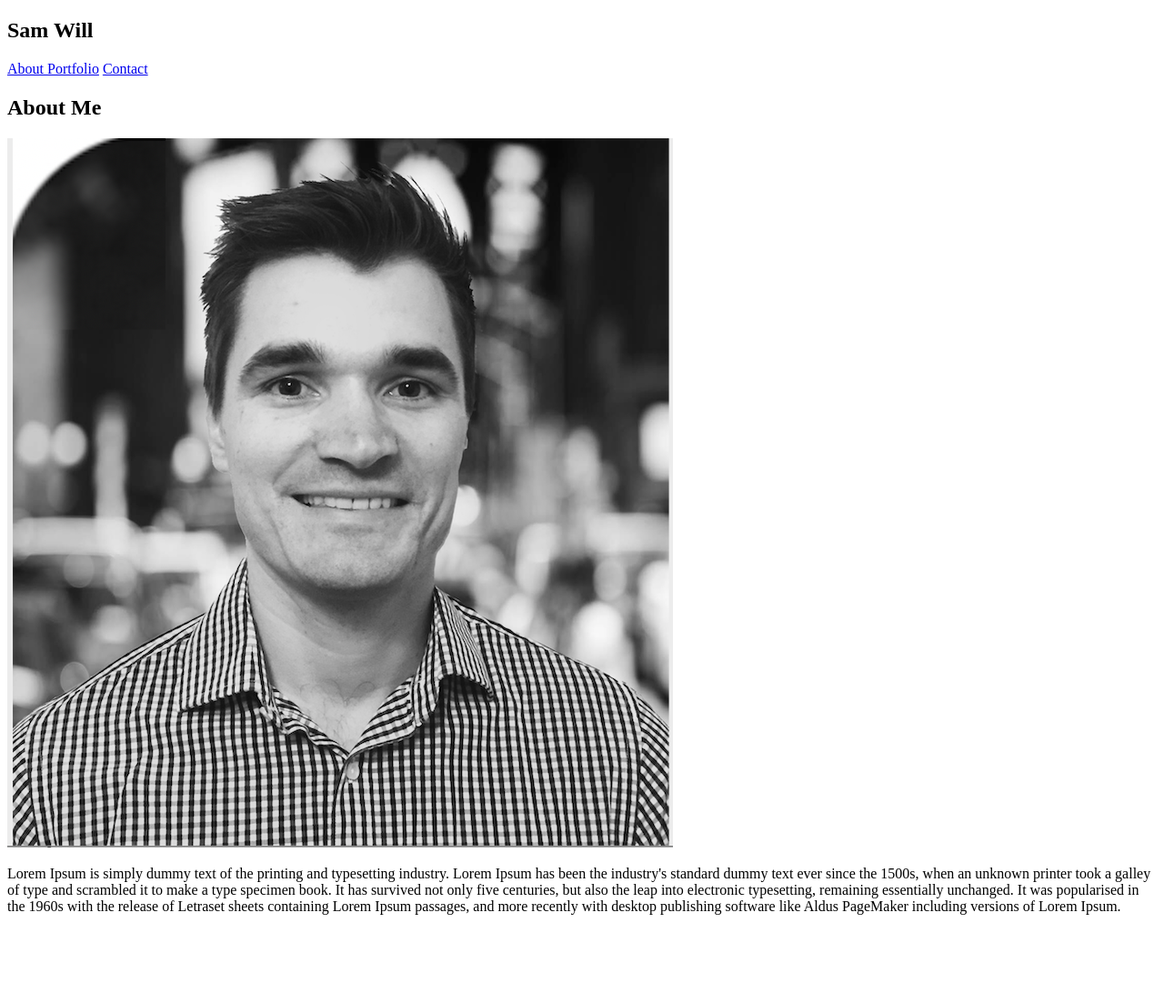
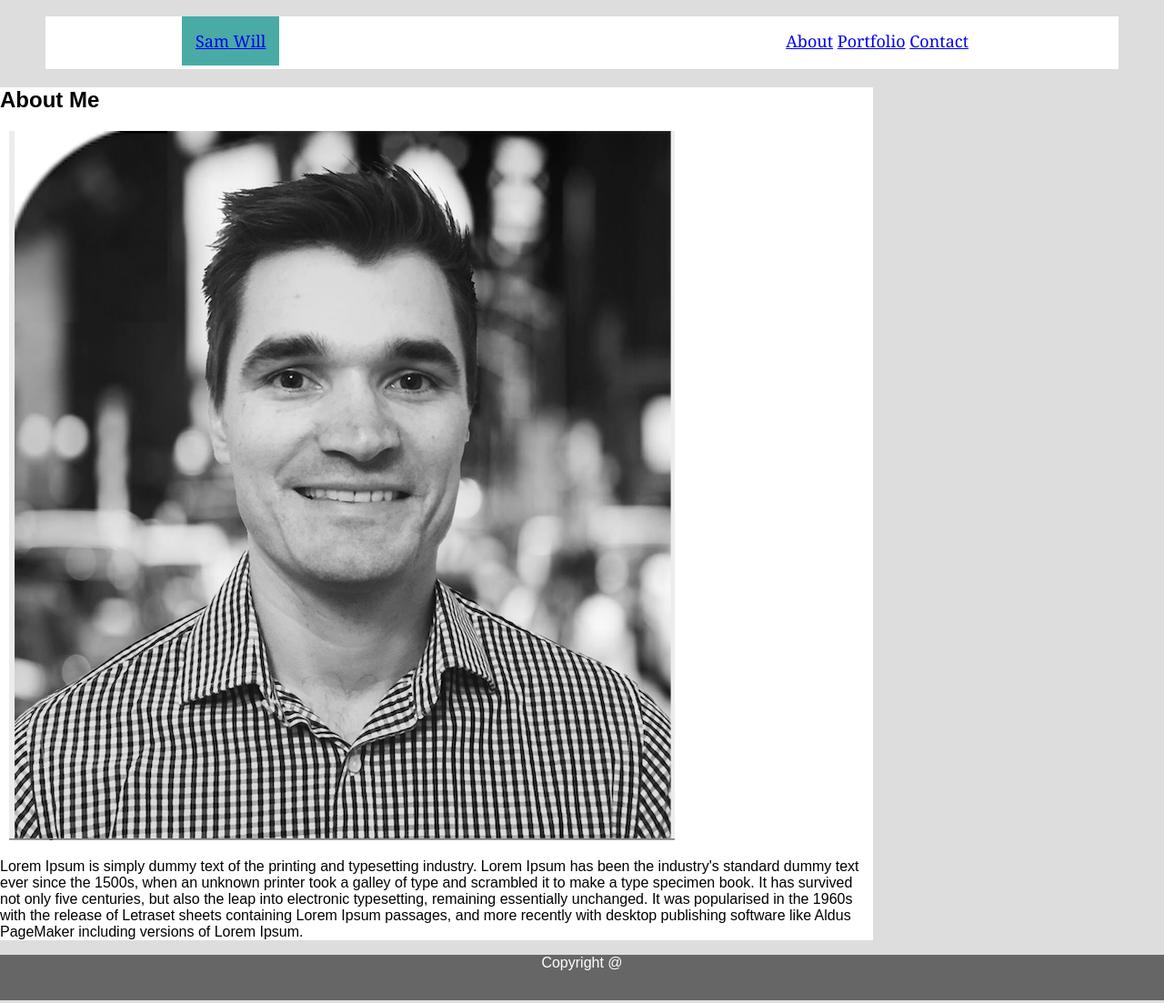
Before and after one commit to swillaus/Basic-Portfolio, a plain HTML site: page index.html in a window 1280 px wide. Shown: the whole page at 91% size. Before the commit the page ends 1022 px from the top, so only its background shows below. Drawn offline with Linux system fonts and the light colour scheme.

Commit message:
publish changes to HMTL code to include footer. Also initial CSS styling

```diff
--- a/assets/css/style.css
+++ b/assets/css/style.css
@@ -0,0 +1,64 @@
+
+.topNav {
+  color:black;
+  background: white;
+  margin-left: 50px;
+  margin-right: 50px;
+}
+
+#SamText {
+  display: inline-block;
+  margin-left: 150px;
+  padding: 15px;
+  background-color:#4aaaa5;
+  color: white;
+  overflow: hidden;
+  text-decoration: none;
+  font-size: 18px;
+  font-family: 'Georgia', Times, Times New Roman, serif;
+}
+
+#menuOptions {
+  float: right;
+  margin-right: 150px;
+  padding: 15px;
+  color: turquoise;
+  overflow: hidden;
+  text-decoration: none;
+  vertical-align: middle;
+  font-size: 18px;
+  font-family: 'Georgia', Times, Times New Roman, serif;
+}
+
+body {
+  font-family: Arial, Helvetica, sans-serif;
+  margin-left: 150px;
+  margin-right: 150px;
+  display: inline;
+  overflow: auto;
+}
+
+#SamHeadshot {
+  height: 10px;
+  width: 10px;
+  margin: 10px;
+}
+
+body {
+  background-color: #dddddd;
+}
+
+.Content {
+  width: 960px;
+  background-color: white;
+  clear: both;
+  box-align: center;
+}
+
+.Footer {
+  background-color: #666666;
+  color: white;
+  text-align: center;
+  height: 50px;
+  border-color: #4aaaa5;
+}
--- a/index.html
+++ b/index.html
@@ -5,21 +5,34 @@
 <title>Sam's Portfolio</title>
 <link rel="stylesheet" type="text/css" href="assets/css/style.css">
 </head>
+
+
+<!--Create Header Section-->
 <body>
 
-<div class="topnav">
-  <h2>Sam Will</h2>
-  <a href="index.html"> About </a>
-  <a href="portfolio.html"> Portfolio</a>
-  <a href="contact.html"> Contact</a>
+<div class="topNav">
+  <div id="SamText">
+    <a href="index.html">Sam Will</a>
+  </div>
+  <div id="menuOptions">
+    <a href="index.html">About</a>
+    <a href="portfolio.html">Portfolio</a>
+    <a href="contact.html">Contact</a>
+  </div>
 </div>
 
 <!--Build out paragraphy section-->
-<div>
+<div class="Content">
   <h2>About Me</h2>
   <scr id="SamHeadshot"> <img src="assets/images/Sam Will Headshot.png" alt="Sam Will Headshot"></scr>
   <p>Lorem Ipsum is simply dummy text of the printing and typesetting industry. Lorem Ipsum has been the industry's standard dummy text ever since the 1500s, when an unknown printer took a galley of type and scrambled it to make a type specimen book. It has survived not only five centuries, but also the leap into electronic typesetting, remaining essentially unchanged. It was popularised in the 1960s with the release of Letraset sheets containing Lorem Ipsum passages, and more recently with desktop publishing software like Aldus PageMaker including versions of Lorem Ipsum.</p>
 </div>
 
+<!--Build out footer section-->
+<div class="Footer">
+  <p>Copyright @</p>
+</div>
+
 </body>
+
 </html>
```
Also changed, not shown: assets/images/Portfolio Image 1.jpeg (added), assets/images/Portfolio Image 2.jpeg (added), assets/images/Portfolio Image 3.jpeg (added).
